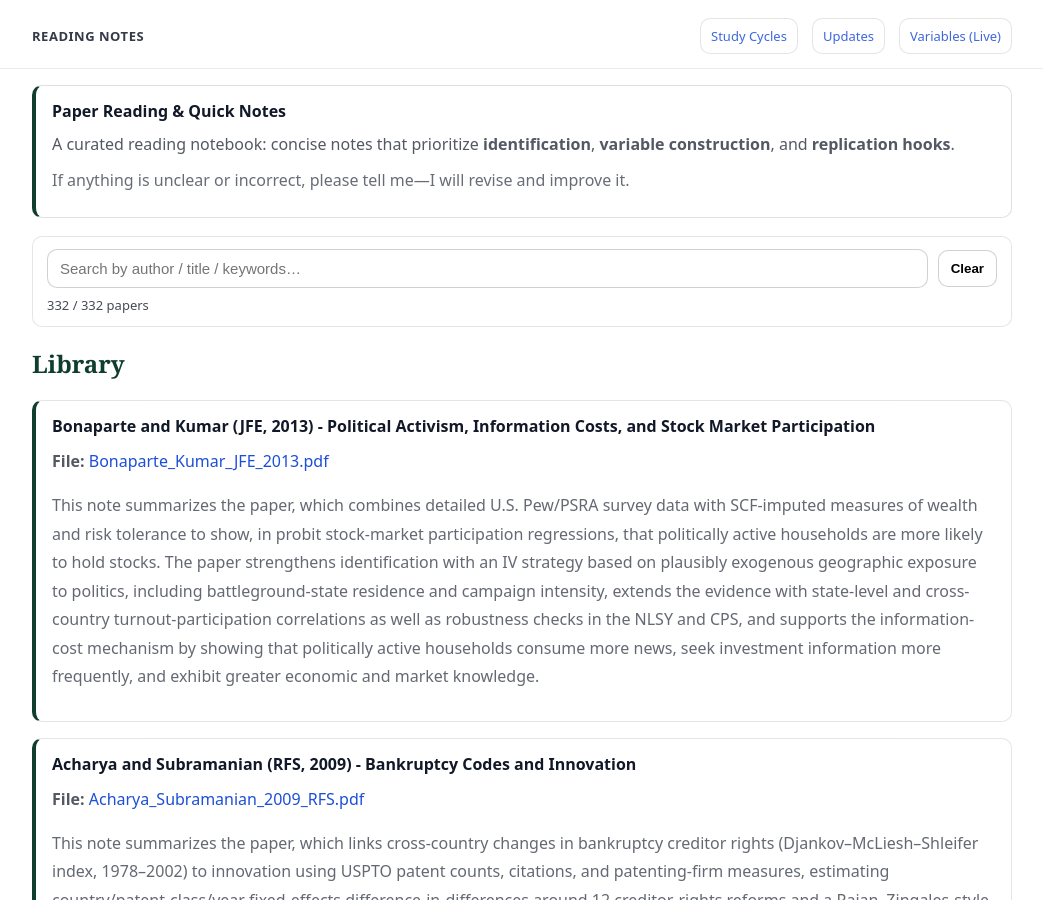
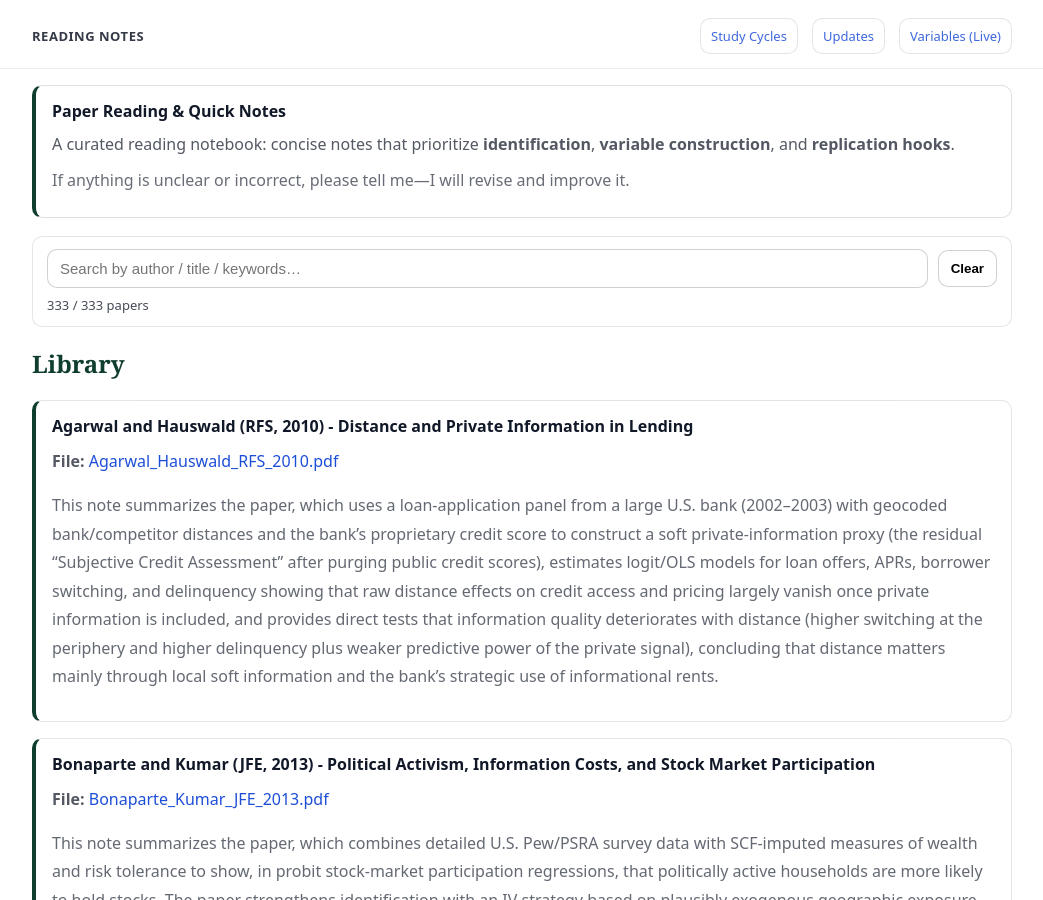
Before and after one commit to yaxinzn/study-archive, a Jekyll site: the page built from reading/index.md, in a window 1280 px wide and 900 px high. Shown: the whole window, without its empty margins (118-1161 px from the left). Built offline with Jekyll 4.4.1, drawn with Linux system fonts in a browser that asks for light colours.

Commit message:
Reading: add/update Agarwal_Hauswald_RFS_2010.pdf

```diff
--- a/_data/reading.yml
+++ b/_data/reading.yml
@@ -1,3 +1,7 @@
+- title: "Agarwal and Hauswald (RFS, 2010) - Distance and Private Information in Lending"
+  file: "Agarwal_Hauswald_RFS_2010.pdf"
+  desc: "This note summarizes the paper, which uses a loan-application panel from a large U.S. bank (2002–2003) with geocoded bank/competitor distances and the bank’s proprietary credit score to construct a soft private-information proxy (the residual “Subjective Credit Assessment” after purging public credit scores), estimates logit/OLS models for loan offers, APRs, borrower switching, and delinquency showing that raw distance effects on credit access and pricing largely vanish once private information is included, and provides direct tests that information quality deteriorates with distance (higher switching at the periphery and higher delinquency plus weaker predictive power of the private signal), concluding that distance matters mainly through local soft information and the bank’s strategic use of informational rents."
+
 - title: "Bonaparte and Kumar (JFE, 2013) - Political Activism, Information Costs, and Stock Market Participation"
   file: "Bonaparte_Kumar_JFE_2013.pdf"
   desc: "This note summarizes the paper, which combines detailed U.S. Pew/PSRA survey data with SCF-imputed measures of wealth and risk tolerance to show, in probit stock-market participation regressions, that politically active households are more likely to hold stocks. The paper strengthens identification with an IV strategy based on plausibly exogenous geographic exposure to politics, including battleground-state residence and campaign intensity, extends the evidence with state-level and cross-country turnout-participation correlations as well as robustness checks in the NLSY and CPS, and supports the information-cost mechanism by showing that politically active households consume more news, seek investment information more frequently, and exhibit greater economic and market knowledge."
```
Also changed, not shown: 1 other file.
